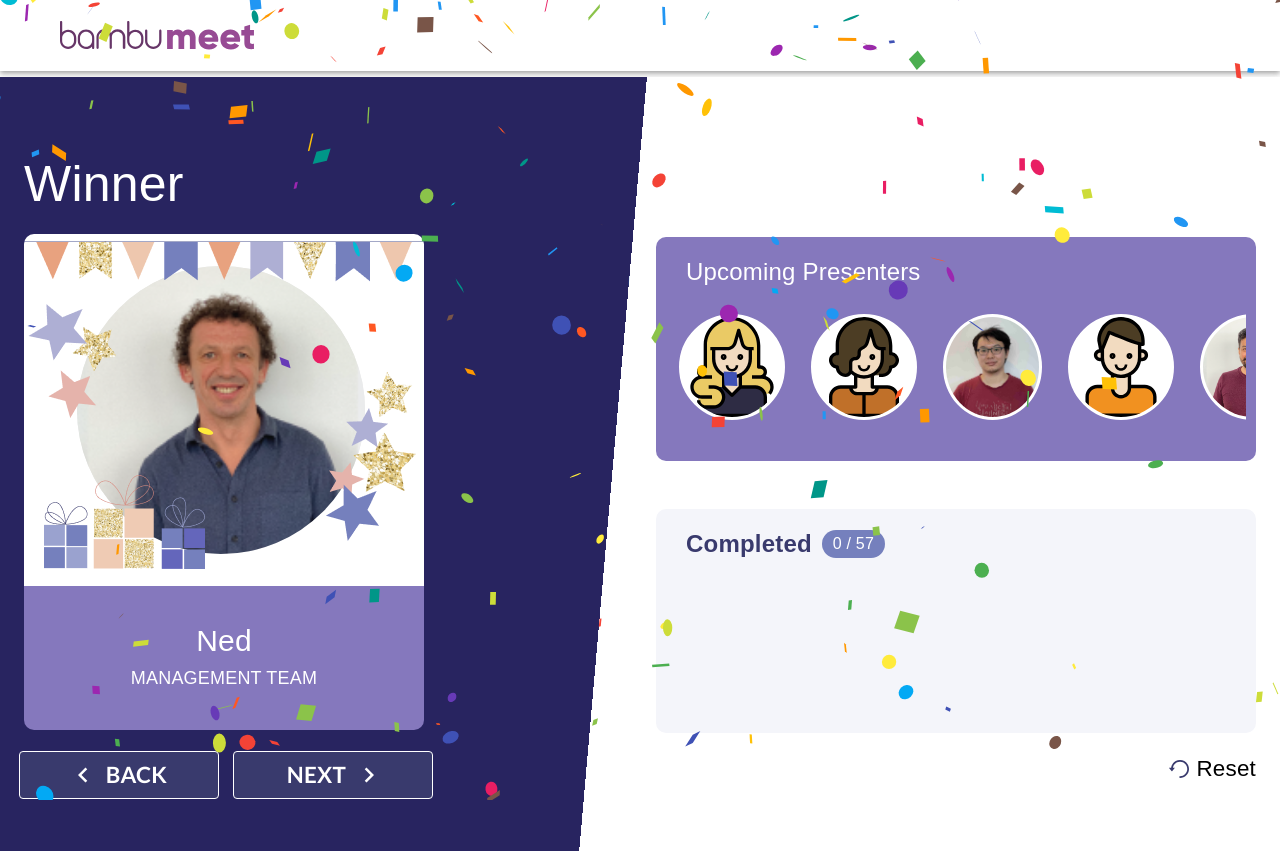
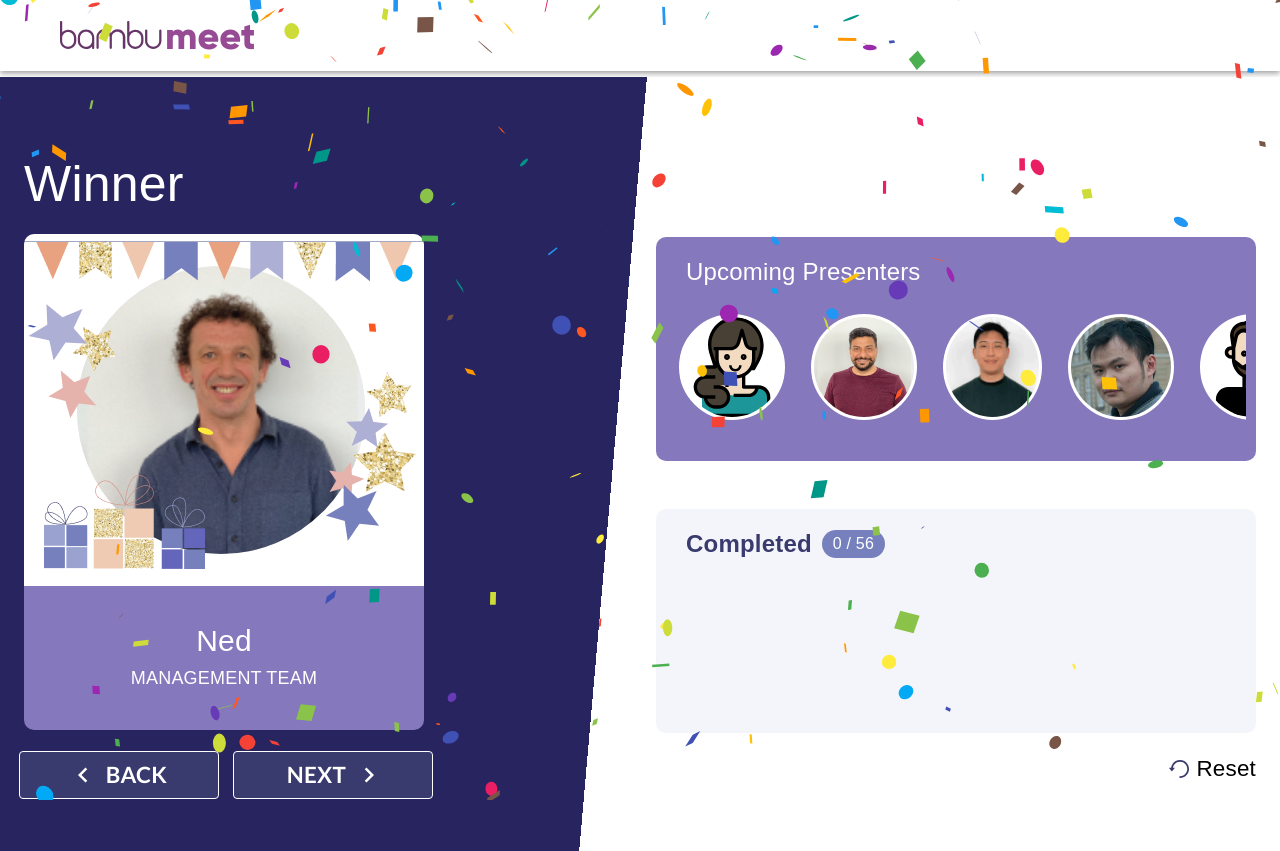
Before and after one commit to bambuhr/meeting-queue-app, a React (Create React App) app: page /start in a window 1280 px wide. Shown: the top 851 px of the page. Built offline with nearby package versions, Linux system fonts and the light colour scheme.

Commit message:
maternity ashwini

```diff
--- a/src/photos/index.js
+++ b/src/photos/index.js
@@ -318,11 +318,11 @@ const employees = [
     image: man(),
     team: TEAM.DEVELOPMENT,
   },
-  {
-    content: "Ashwini",
-    image: woman(),
-    team: TEAM.TESTING,
-  },
+  // {
+  //   content: "Ashwini",
+  //   image: woman(),
+  //   team: TEAM.TESTING,
+  // },
   {
     content: "Pravinkumar",
     image: man(),
```
